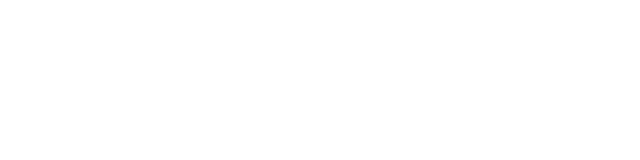
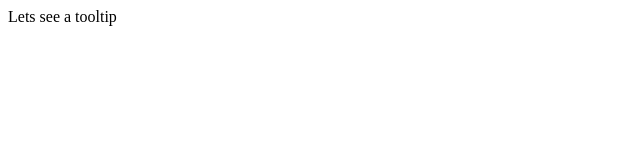
Before and after one commit to Ishita382/React, a React (Vite) app: page /tooltip in a window 1280 px wide. Before the commit this address had no page. Shown: the top 160 px of the page, without its empty margins (0-640 px from the left). Built offline with nearby package versions, Linux system fonts and the light colour scheme.

Commit message:
added tooltip

```diff
--- a/src/App.css
+++ b/src/App.css
@@ -42,21 +42,20 @@
   border-radius: 8px;
 }
 
-/* .modalContainer {
-  height: 400px;
-  width: 400px;
-  border: 1px solid black;
-  background-color: white;
+.tooltipContent {
+  border-radius: 10px;
+  background-color: rgba(0, 0, 0, 0.5);
+  max-width: max-content;
+  padding: 8px;
+  font-size: 14px;
+  position: absolute;
+  left: 110%;
+  top: 50%;
+  transform: translateY(-50%);
+  white-space: nowrap;
 }
 
-.modalOverlay {
-  height: 100%;
-  width: 100%;
-  background: rgba(0, 0, 0, 0.5);
-  position: fixed;
-  top: 0;
-  left: 0;
-  display: flex;
-  justify-content: center;
-  align-items: center;
-} */
+.tooltipContainer {
+  position: relative;
+  display: inline-block;
+}
--- a/src/App.jsx
+++ b/src/App.jsx
@@ -4,6 +4,7 @@
 import ThemeSwitcher from "./pages/theme-switcher";
 import Home from "./pages/home";
 import MyComponent from "./pages/modal";
+import MyTooltip from "./pages/tooltip";
 
 function App() {
   return (
@@ -11,6 +12,7 @@
       <Route path="/" element={<Home />} />
       <Route path="/theme-switcher" element={<ThemeSwitcher />} />
       <Route path="/modal" element={<MyComponent />} />
+      <Route path="/tooltip" element={<MyTooltip />} />
     </Routes>
   );
 }
--- a/src/pages/home.jsx
+++ b/src/pages/home.jsx
@@ -5,6 +5,7 @@
     <div style={{ display: "flex", flexDirection: "column" }}>
       <Link to={"/theme-switcher"}>Theme Switcher</Link>
       <Link to={"/modal"}>Modal</Link>
+      <Link to={"/tooltip"}>Tooltip</Link>
     </div>
   );
 }
--- /dev/null
+++ b/src/pages/tooltip/component.jsx
@@ -0,0 +1,19 @@
+import { useState } from "react";
+import "../../App.css";
+
+export default function Tooltip({ children }) {
+  const [isVisible, setIsVisible] = useState(false);
+
+  //   const []
+
+  return (
+    <div
+      onMouseEnter={() => setIsVisible(true)}
+      onMouseLeave={() => setIsVisible(false)}
+      className="tooltipContainer"
+    >
+      {children}
+      {isVisible && <div className="tooltipContent">Tooltip here</div>}
+    </div>
+  );
+}
--- /dev/null
+++ b/src/pages/tooltip/index.jsx
@@ -0,0 +1,9 @@
+import Tooltip from "./component";
+
+export default function MyTooltip() {
+  return (
+    <div>
+      <Tooltip>Lets see a tooltip</Tooltip>
+    </div>
+  );
+}
```
